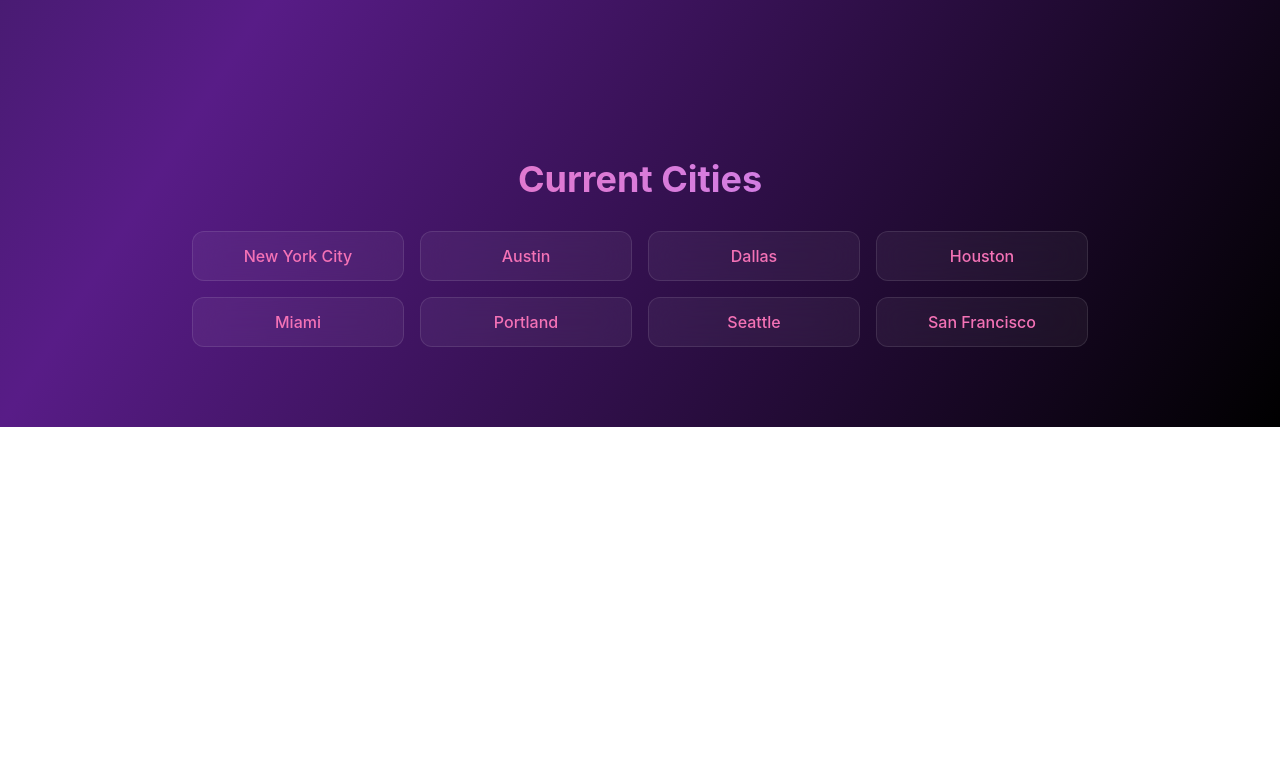
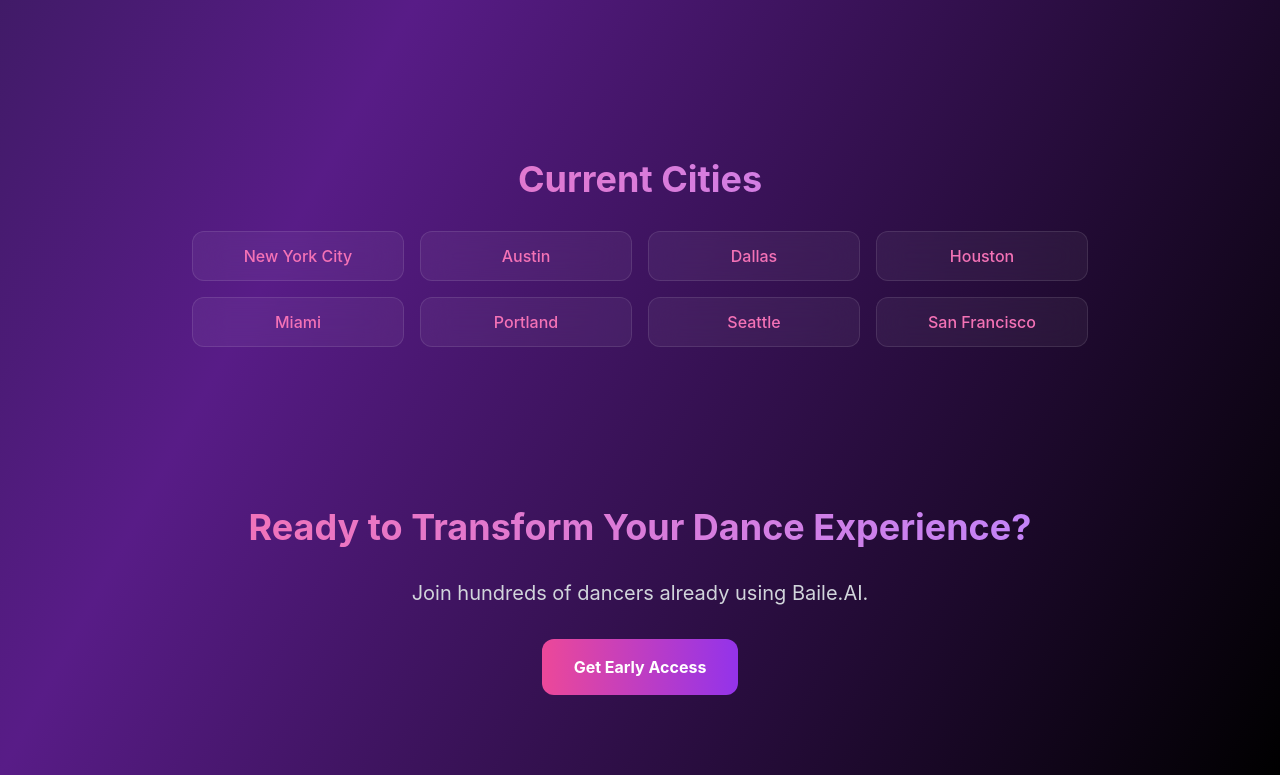
Before and after one commit to lumenmark/baile.landing2, a Next.js app: page / in a window 1280 px wide. Shown: the part 1609-2384 px from the top of the page. Before the commit the page ends 2036 px from the top, so only its background shows below. Built offline with nearby package versions, Linux system fonts and the light colour scheme.

Commit message:
added early access button

```diff
--- a/pages/[city].js
+++ b/pages/[city].js
@@ -162,7 +162,7 @@ export default function CityPage() {
                     <h2 className="text-3xl font-bold mb-4 text-center bg-gradient-to-r from-green-400 to-emerald-400 bg-clip-text text-transparent">
                       Welcome to {cityData.name}!
                     </h2>
-                    <p className="text-gray-300 text-center text-lg">We'll notify you when early access is ready in {cityData.name}.</p>
+                    <p className="text-gray-300 text-center text-lg">We'll notify you when there is a spot open for early access in {cityData.name}.</p>
                   </div>
                 </div>
               )}
@@ -324,11 +324,11 @@ export default function CityPage() {
                 Ready to Dance in {cityData.name}?
               </h2>
               <p className="text-xl text-gray-300 mb-8">
-                Join hundreds of dancers already signed up for early access in {cityData.name}.
+                Join hundreds of dancers already in early access for {cityData.name}.
               </p>
               {!submitted && (
                 <button
-                  onClick={() => document.querySelector('input[type="email"]').scrollIntoView({ behavior: 'smooth' })}
+                  onClick={() => document.querySelector('form').scrollIntoView({ behavior: 'smooth', block: 'center' })}
                   className="bg-gradient-to-r from-pink-500 to-purple-600 hover:from-pink-600 hover:to-purple-700 text-white font-bold py-4 px-8 rounded-xl transition-all duration-300 transform hover:scale-105 hover:shadow-lg"
                 >
                   Get Early Access
--- a/pages/index.js
+++ b/pages/index.js
@@ -192,6 +192,26 @@ export default function Home() {
             </div>
           </div>
         </section>
+
+        {/* Call to Action */}
+        <section className="px-6 md:px-20 py-20">
+          <div className="text-center max-w-4xl mx-auto">
+            <h2 className="text-3xl md:text-4xl font-bold mb-8 bg-gradient-to-r from-pink-400 to-purple-400 bg-clip-text text-transparent">
+              Ready to Transform Your Dance Experience?
+            </h2>
+            <p className="text-xl text-gray-300 mb-8">
+              Join hundreds of dancers already using Baile.AI.
+            </p>
+            {!submitted && (
+              <button
+                onClick={() => document.querySelector('form').scrollIntoView({ behavior: 'smooth', block: 'center' })}
+                className="bg-gradient-to-r from-pink-500 to-purple-600 hover:from-pink-600 hover:to-purple-700 text-white font-bold py-4 px-8 rounded-xl transition-all duration-300 transform hover:scale-105 hover:shadow-lg"
+              >
+                Get Early Access
+              </button>
+            )}
+          </div>
+        </section>
       </div>
     </div>
     </>
```
